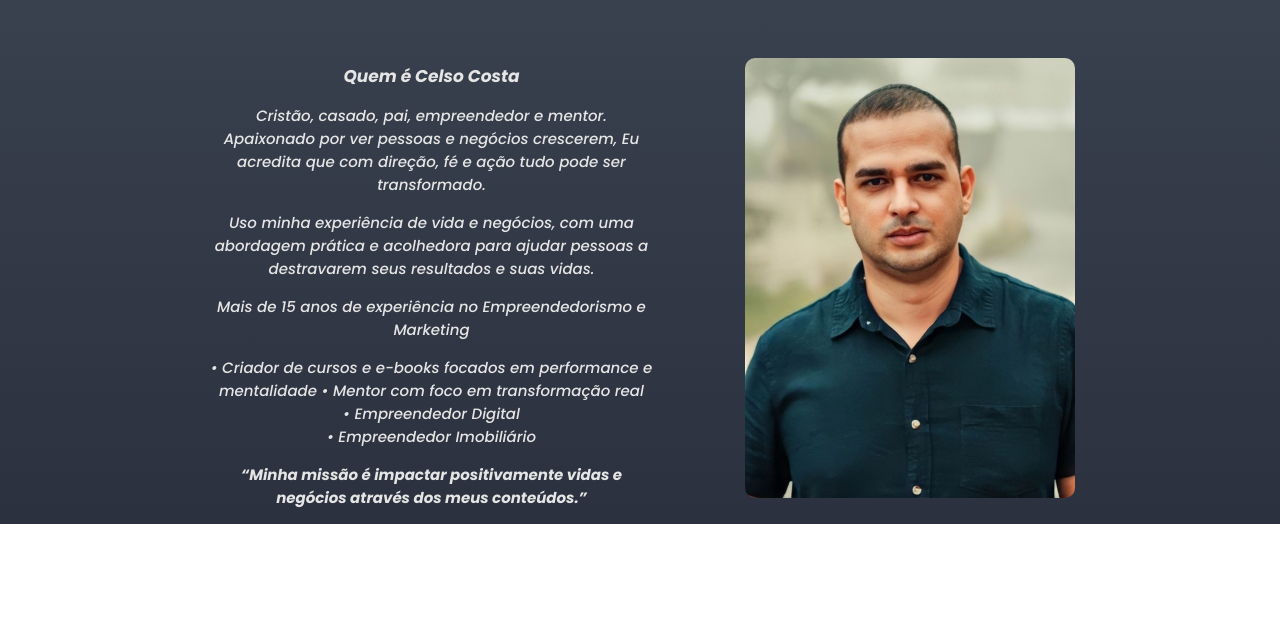
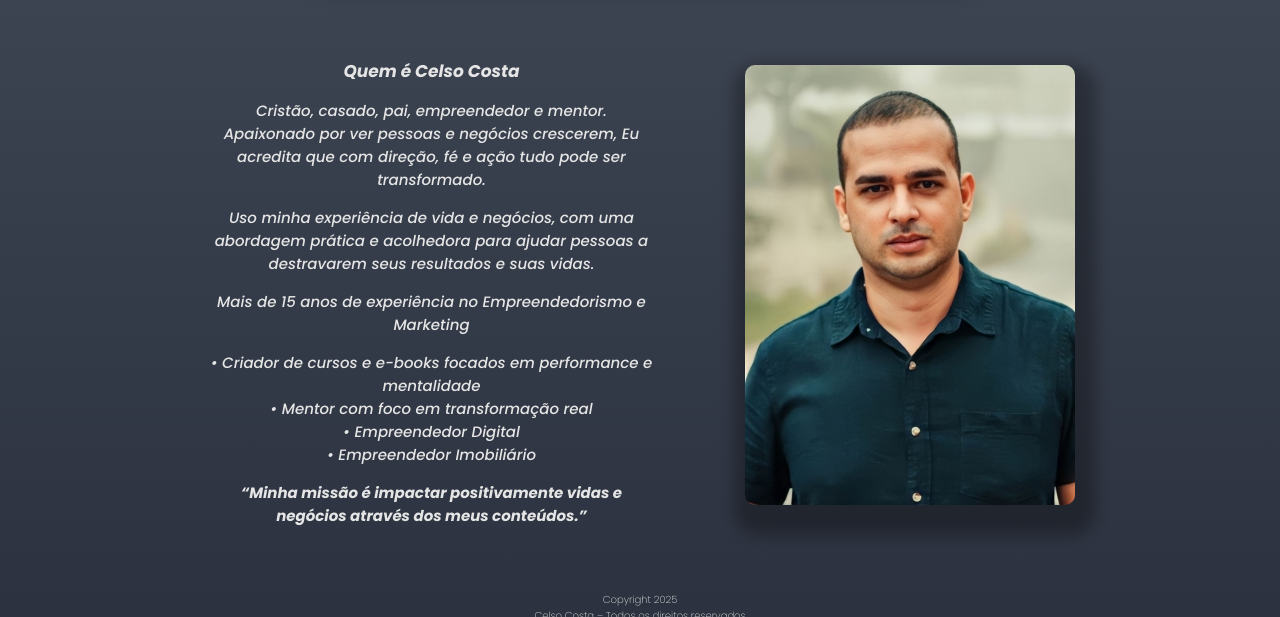
Before and after one commit to NickAzv16/index-celso-2025, a plain HTML site: page index.html in a window 1280 px wide. Shown: the part 2183-2800 px from the top of the page. Before the commit the page ends 2707 px from the top, so only its background shows below. Drawn offline with Linux system fonts and the light colour scheme.

Commit message:
finalizei o quem sou e coloquei o copyright...

```diff
--- a/css/estilo.css
+++ b/css/estilo.css
@@ -16,7 +16,7 @@ body {
     flex-direction: column;
     justify-content: center;
     align-items: center;
-    margin-top: 55px;
+    margin-top: 50px;
     margin-bottom: 30px;
 }
 
@@ -24,6 +24,7 @@ img {
     margin-bottom: 17px;
     border-radius: 20px;
     transition: transform 0.4s ease;
+    box-shadow: 5px 15px 20px 15px rgba(0, 0, 0, 0.4);
 
     &:hover {
         transform: scale(1.1);
@@ -46,6 +47,7 @@ img {
 .quem-sou img {
     transform: none;
     border-radius: 10px;
+    box-shadow: 5px 15px 15px 15px rgba(0, 0, 0, 0.3);
 }
 
 .caixa-txt {
@@ -62,9 +64,15 @@ img {
     }
 }
 
-
-
 /* Acabou Quem sou */
 
+h3 {
+    color: #e5e5e5;
+    text-align: center;
+    font-size: 10px;
+    font-family: "Poppins", sans-serif;
+    font-weight: 200;
+    margin-top: 50px;
+    margin-bottom: 25px;
 
-/* COLOCAR SOMBRA NOS CARDS E NA FOTO */
+}
--- a/index.html
+++ b/index.html
@@ -32,7 +32,7 @@
             <p>Uso minha experiência de vida e negócios, com uma abordagem prática e acolhedora para ajudar pessoas a
                 destravarem seus resultados e suas vidas.</p>
             <p>Mais de 15 anos de experiência no Empreendedorismo e Marketing</p>
-            <p>• Criador de cursos e e-books focados em performance e mentalidade
+            <p>• Criador de cursos e e-books focados em performance e mentalidade<br>
                 • Mentor com foco em transformação real<br>
                 • Empreendedor Digital<br>
                 • Empreendedor Imobiliário</p>
@@ -43,6 +43,7 @@
         </div>
         <img src="img/celso.avif" alt="Imagem de perfil de Celso Costa">
     </div>
+    <h3>Copyright 2025 <br>Celso Costa – Todos os direitos reservados</h3>
 
 </body>
 
```
